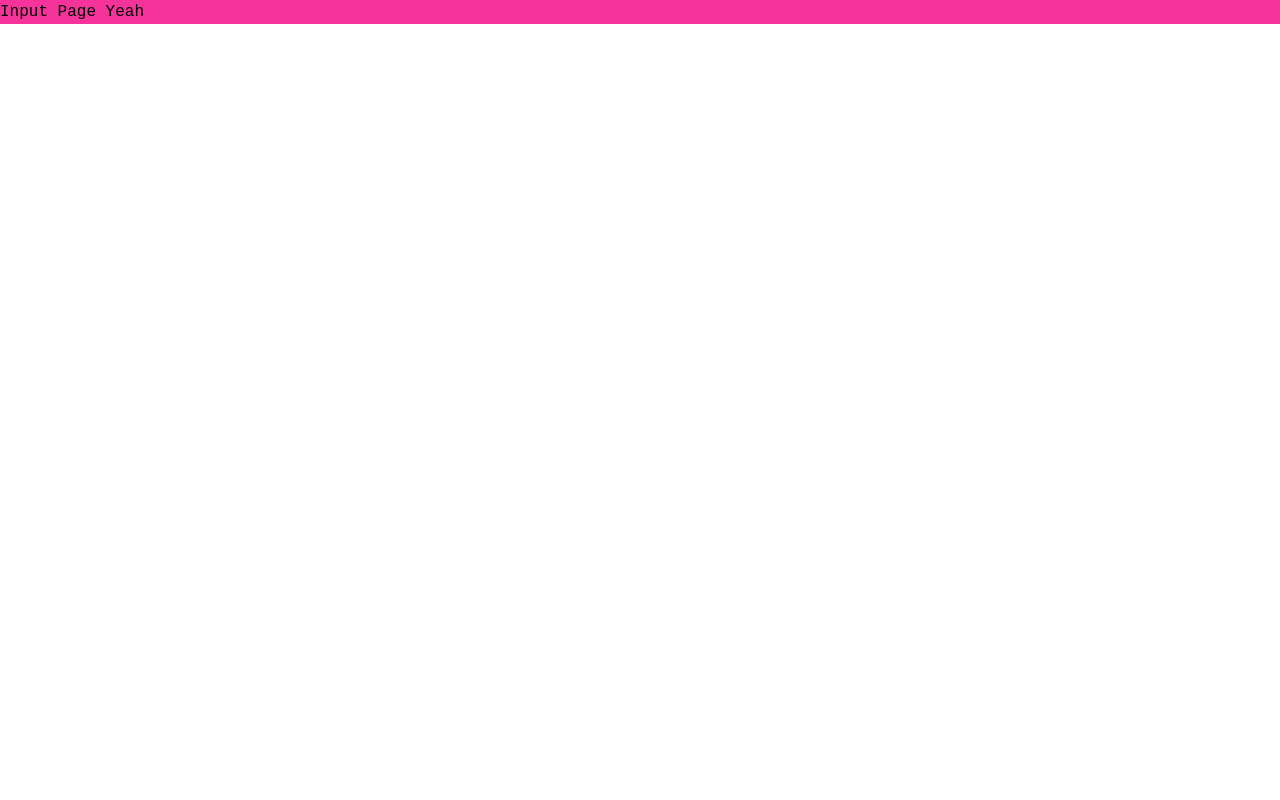
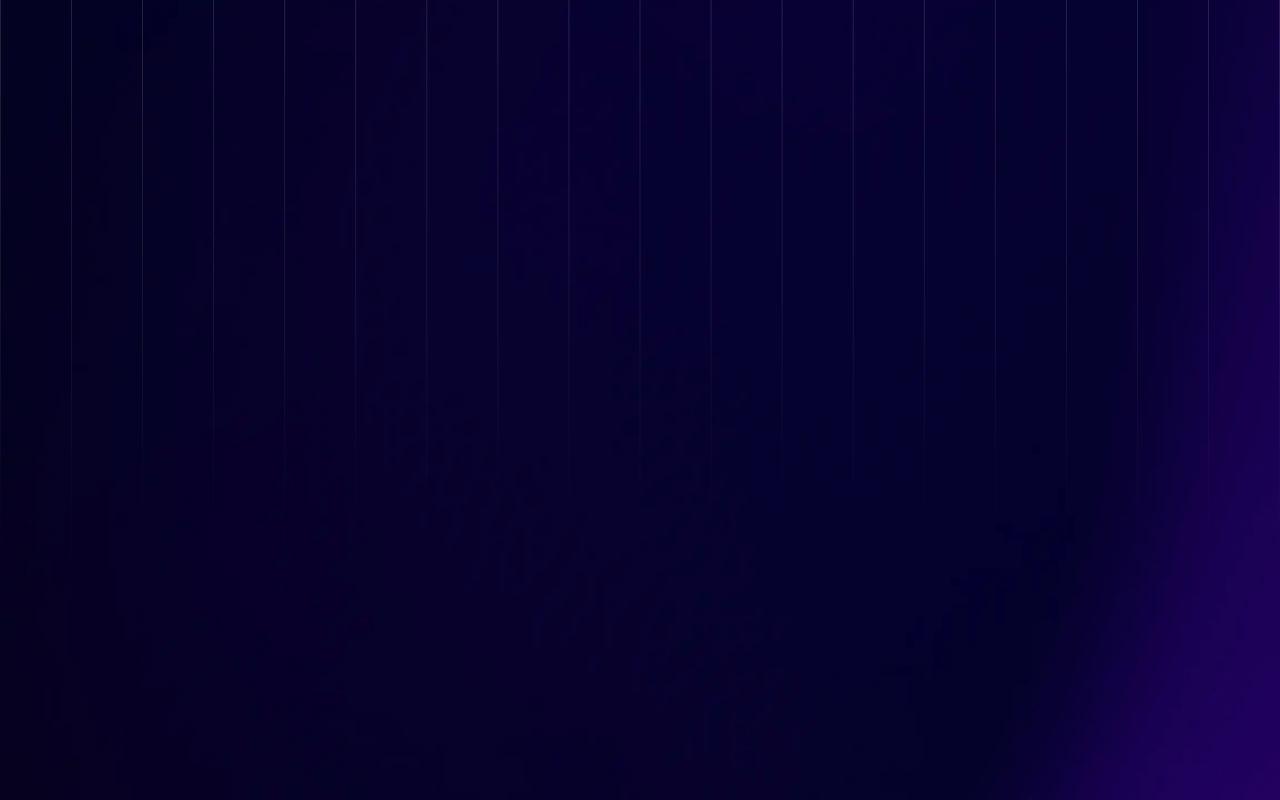
Before and after one commit to PraiseTy/Tailwind-Practice-Repo, a React (Vite) app in the folder Conference-Ticket-Generator/: page / in a window 1280 px wide. Built offline with nearby package versions, Linux system fonts and the light colour scheme.

Commit message:
feat: add background-image

```diff
--- a/Conference-Ticket-Generator/src/components/Input/InputPage.jsx
+++ b/Conference-Ticket-Generator/src/components/Input/InputPage.jsx
@@ -3,7 +3,7 @@ import React from 'react'
 const InputPage = () => {
     return (
     <div>
-        <div className='bg-pink-500'>Input Page Yeah</div>
+        <div></div>
     </div>
     )
 }
--- a/Conference-Ticket-Generator/src/index.css
+++ b/Conference-Ticket-Generator/src/index.css
@@ -7,6 +7,96 @@
     font-weight: 400;
 }
 
+@theme {
+    --color-neutral-white: #ffffff;
+    --color-neutral-light: #d2d1d6;
+    --color-neutral-medium: #8784a4;
+    --color-neutral-dark: #4b486a;
+    --color-neutral-black: #0c082b;
+    --color-orange-primary: #f57261;
+    --color-orange-dark: #e16151;
+}
+
+/*body{*/
+/*    background-image: url("/background-desktop.png");*/
+/*    background-repeat: no-repeat;*/
+/*    background-size: cover;*/
+/*    min-height: 100vh; !* Ensures the background covers the full height *!*/
+/*}*/
+
+@media (max-width: 376px) {
+    body {
+        background-image: url("/background-mobile.png");
+        background-size: cover;
+        background-repeat: no-repeat;
+    }
+    body::before {
+        content: "";
+        position: absolute;
+        top: 0;
+        left: 0;
+        width: 100%;
+        height: 80%;
+        background-image: url("/pattern-lines.svg");
+        background-size: cover;
+        background-repeat: no-repeat;
+        pointer-events: none;
+
+        /* Apply a gradient overlay to fade out */
+        mask-image: linear-gradient(to bottom, rgba(0, 0, 0, 1) 50%, rgba(0, 0, 0, 0) 100%);
+        -webkit-mask-image: linear-gradient(to bottom, rgba(0, 0, 0, 1) 50%, rgba(0, 0, 0, 0) 100%);
+    }
+}
+
+@media (min-width: 1440px) {
+    body {
+        background-image: url("/background-desktop.png");
+        background-size: cover;
+        background-repeat: no-repeat;
+    }
+
+    body::before {
+        content: "";
+        position: absolute;
+        top: 0;
+        left: 0;
+        width: 100%;
+        height: 80%;
+        background-image: url("/pattern-lines.svg");
+        background-size: cover;
+        background-repeat: no-repeat;
+        pointer-events: none;
+
+        /* Apply a gradient overlay to fade out */
+        mask-image: linear-gradient(to bottom, rgba(0, 0, 0, 1) 50%, rgba(0, 0, 0, 0) 100%);
+        -webkit-mask-image: linear-gradient(to bottom, rgba(0, 0, 0, 1) 50%, rgba(0, 0, 0, 0) 100%);
+    }
+}
+
+@media (min-width: 376px) and (max-width: 1440px) {
+    body {
+        background-image: url("/background-tablet.png");
+        background-size: cover;
+        background-repeat: no-repeat;
+
+    }
+    body::before {
+        content: "";
+        position: absolute;
+        top: 0;
+        left: 0;
+        width: 100%;
+        height: 80%;
+        background-image: url("/pattern-lines.svg");
+        background-size: cover;
+        background-repeat: no-repeat;
+        pointer-events: none;
+
+        /* Apply a gradient overlay to fade out */
+        mask-image: linear-gradient(to bottom, rgba(0, 0, 0, 1) 50%, rgba(0, 0, 0, 0) 100%);
+        -webkit-mask-image: linear-gradient(to bottom, rgba(0, 0, 0, 1) 50%, rgba(0, 0, 0, 0) 100%);
+    }
+}
 /*  color-scheme: light dark;*/
 /*  color: rgba(255, 255, 255, 0.87);*/
 /*  background-color: #242424;*/
@@ -59,6 +149,18 @@
 /*}*/
 
 /*@media (prefers-color-scheme: light) {*/
+/*    :root {*/
+/*        neutral-white: #ffffff;*/
+/*        neutral-light: #d2d1d6;*/
+/*        neutral-medium: #8784a4;*/
+/*        neutral-dark: #4b486a;*/
+/*        neutral-blue: #0c082b;*/
+/*        orange-primary: #f57261;*/
+/*        orange-dark: #e16151*/
+/*    }*/
+/*}*/
+
+/*@media (prefers-color-scheme: light) {*/
 /*  :root {*/
 /*    color: #213547;*/
 /*    background-color: #ffffff;*/
```
